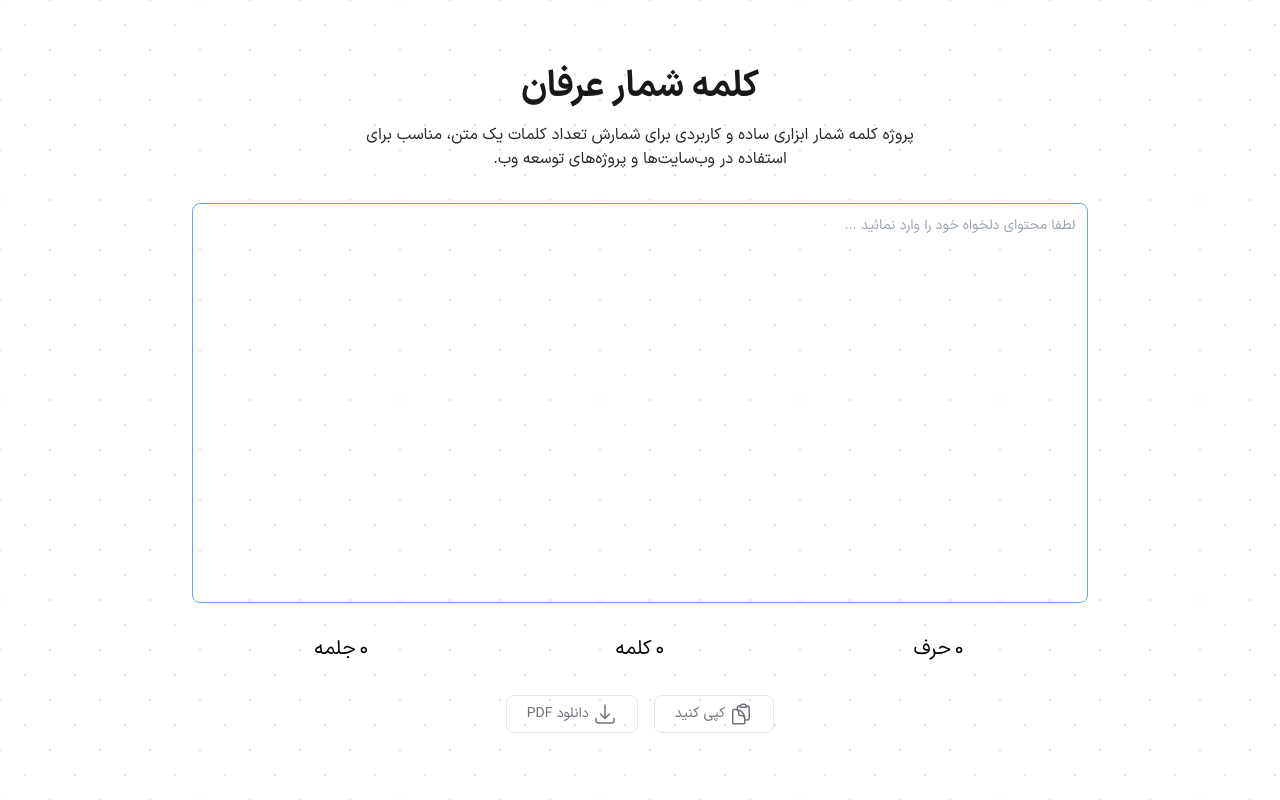
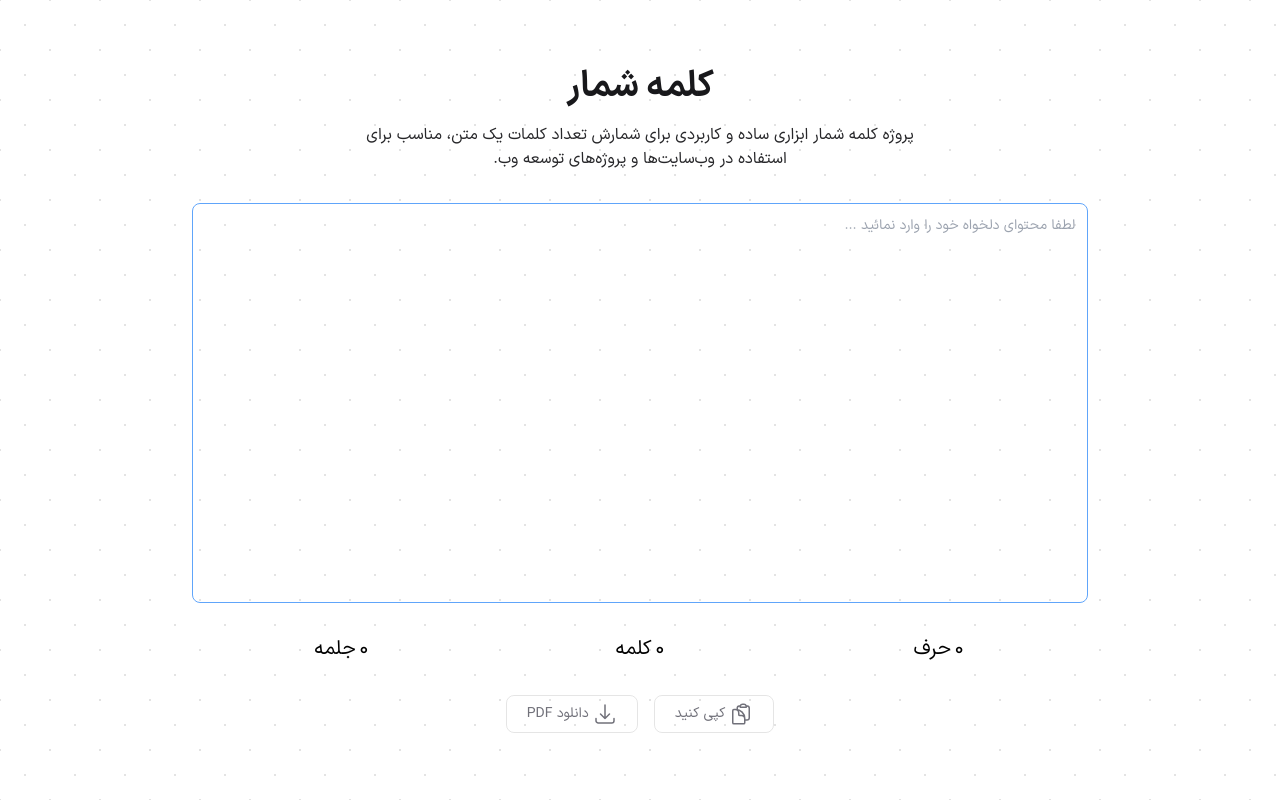
Before and after one commit to erfan-ne/Word-Counter, a plain HTML site: page index.html in a window 1280 px wide. Drawn offline with Linux system fonts and the light colour scheme.

Commit message:
chore: edit title

```diff
--- a/index.html
+++ b/index.html
@@ -7,7 +7,7 @@
     <link rel="stylesheet" href="./public/css/styles.css" />
   </head>
   <body>
-    <h1>کلمه شمار عرفان</h1>
+    <h1>کلمه شمار </h1>
     <p class="description">
       پروژه کلمه شمار ابزاری ساده و کاربردی برای شمارش تعداد کلمات یک
       متن، مناسب برای <br />
```
